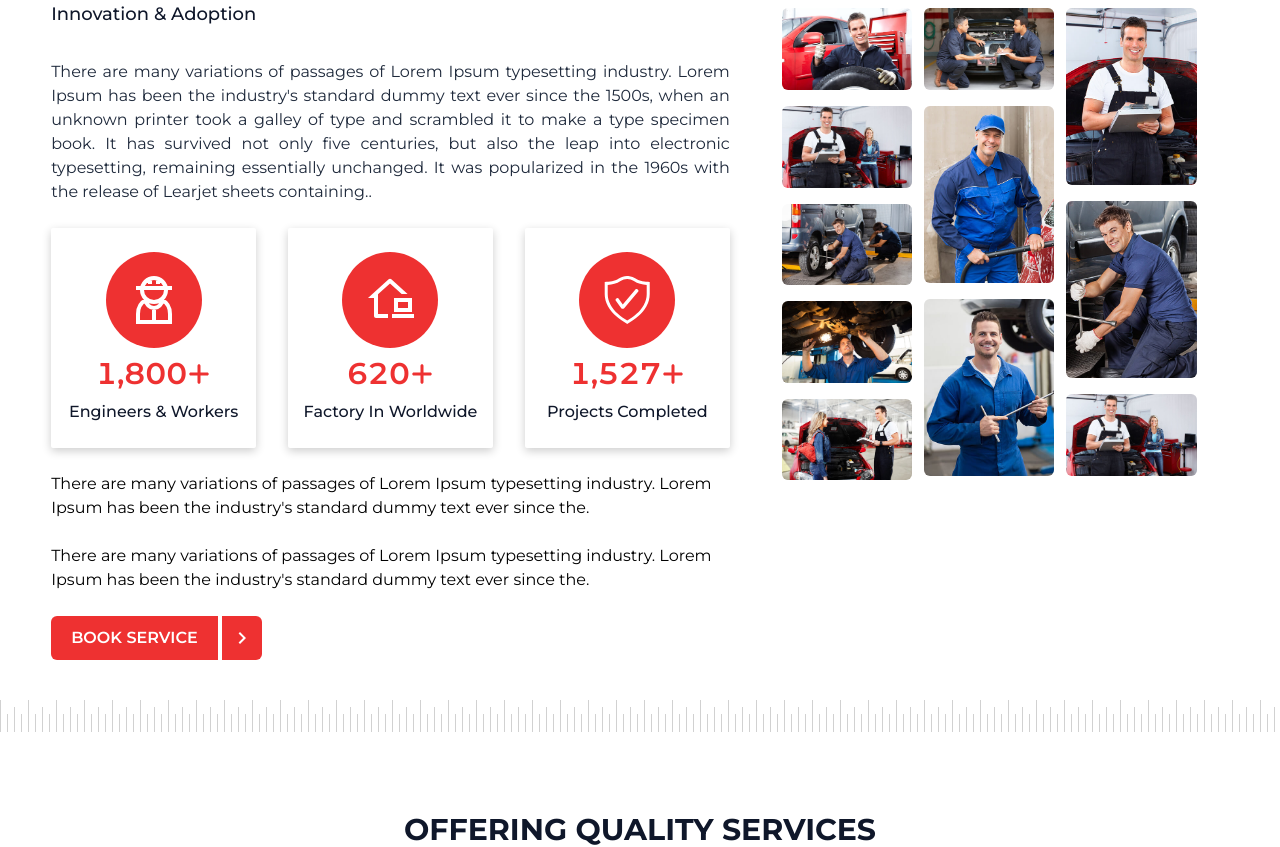
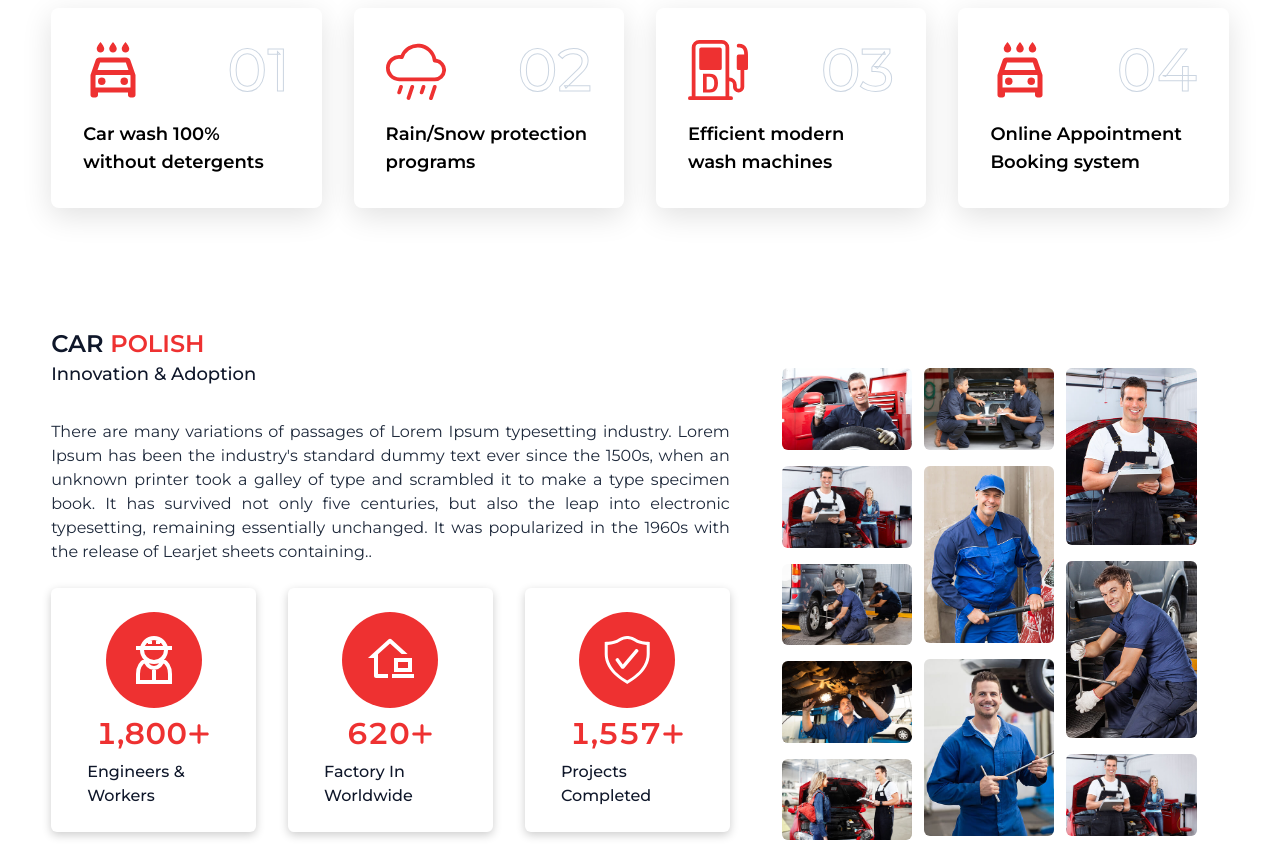
Before and after one commit to mahamudulhasan-me/autocare-client, a React (Vite) app: page / in a window 1280 px wide. Shown: the part 1000-1847 px from the top of the page. Built offline with nearby package versions, Linux system fonts and the light colour scheme.

Commit message:
add key features section

```diff
--- a/src/components/core/carousel.tsx
+++ b/src/components/core/carousel.tsx
@@ -85,7 +85,7 @@ function CarouselNavigation({
       <button
         type="button"
         className={cn(
-          "pointer-events-auto h-fit w-fit rounded-full bg-zinc-50 p-2 transition-opacity duration-300 dark:bg-zinc-950",
+          "pointer-events-auto h-fit w-fit rounded-full bg-zinc-50 p-2 transition-opacity duration-300 dark:bg-slate-900",
           alwaysShow
             ? "opacity-100"
             : "opacity-0 group-hover/hover:opacity-100",
@@ -219,7 +219,7 @@ function CarouselContent({
     }
 
     setItemsCount(itemsLength);
-  }, [itemsLength]);
+  }, [itemsLength, setItemsCount]);
 
   const onDragEnd = () => {
     const x = dragX.get();
@@ -288,5 +288,6 @@ export {
   CarouselIndicator,
   CarouselItem,
   CarouselNavigation,
+  // eslint-disable-next-line react-refresh/only-export-components
   useCarousel,
 };
--- a/src/index.css
+++ b/src/index.css
@@ -16,3 +16,12 @@ body {
 
   right: 0;
 }
+.stoke-number {
+  margin: 0;
+  font-size: 60px;
+  font-weight: 500;
+  line-height: 22px;
+  color: #000;
+  -webkit-text-fill-color: transparent;
+  -webkit-text-stroke: 1px #cbd5e1;
+}
--- a/src/pages/home/banner/Banner.tsx
+++ b/src/pages/home/banner/Banner.tsx
@@ -14,7 +14,7 @@ import BtnPrimary from "../../../components/ui/buttons/BtnPrimary";
 
 export default function Banner() {
   return (
-    <div className="relative">
+    <div className="relative z-0">
       <Carousel>
         <CarouselContent>
           <CarouselItem>
--- a/src/pages/home/carPolish/CarPolish.tsx
+++ b/src/pages/home/carPolish/CarPolish.tsx
@@ -2,9 +2,27 @@ import { GrUserWorker } from "react-icons/gr";
 import { RiHomeOfficeLine } from "react-icons/ri";
 import { VscWorkspaceTrusted } from "react-icons/vsc";
 import sectionDiv from "../../../assets/images/bg-img.png";
+import AnimatedBackground from "../../../components/core/animated-background";
 import BtnPrimary from "../../../components/ui/buttons/BtnPrimary";
 import CarPolishGallery from "./CarPolishGallery";
 import PolishCard from "./PolishCard";
+const ITEMS = [
+  {
+    count: 1800,
+    icon: <GrUserWorker />,
+    title: "Engineers & Workers",
+  },
+  {
+    count: 620,
+    icon: <RiHomeOfficeLine />,
+    title: "Factory In Worldwide",
+  },
+  {
+    count: 1557,
+    icon: <VscWorkspaceTrusted />,
+    title: "Projects Completed",
+  },
+];
 const CarPolish = () => {
   return (
     <div className="mt-20">
@@ -27,22 +45,30 @@ const CarPolish = () => {
               popularized in the 1960s with the release of Learjet sheets
               containing..
             </p>
-            <div className="grid grid-cols-3 items-center justify-between gap-x-8">
-              <PolishCard
-                count={1800}
-                icon={<GrUserWorker />}
-                title="Engineers & Workers"
-              />
-              <PolishCard
-                count={620}
-                icon={<RiHomeOfficeLine />}
-                title="Factory In Worldwide"
-              />{" "}
-              <PolishCard
-                count={1527}
-                icon={<VscWorkspaceTrusted />}
-                title="Projects Completed"
-              />
+            <div className="grid grid-cols-3 gap-x-8">
+              <AnimatedBackground
+                className="rounded-md bg-slate-800  w-full"
+                transition={{
+                  type: "spring",
+                  bounce: 0.2,
+                  duration: 0.6,
+                }}
+                enableHover
+              >
+                {ITEMS.map((item, index) => (
+                  <div
+                    key={index}
+                    data-id={`card-${index}`}
+                    className="w-full flex justify-center items-center"
+                  >
+                    <PolishCard
+                      count={item.count}
+                      icon={item.icon}
+                      title={item.title}
+                    />
+                  </div>
+                ))}
+              </AnimatedBackground>
             </div>
             <p>
               There are many variations of passages of Lorem Ipsum typesetting
--- a/src/pages/home/carPolish/PolishCard.tsx
+++ b/src/pages/home/carPolish/PolishCard.tsx
@@ -16,7 +16,7 @@ const PolishCard = ({
     setValue(count);
   }, [count]);
   return (
-    <div className="shadow-[0_3px_10px_rgb(0,0,0,0.2)] rounded-sm flex flex-col justify-center items-center py-6 space-y-2">
+    <div className="w-full shadow-[0_3px_10px_rgb(0,0,0,0.2)] rounded-md flex flex-col justify-center items-center py-6 px-9 space-y-2 group">
       <div className="size-24 rounded-full bg-primary flex justify-center items-center text-white text-5xl">
         {icon}
       </div>
@@ -31,7 +31,9 @@ const PolishCard = ({
         />
         <FaPlus size={24} />
       </div>
-      <p className=" text-slate-900 font-[500] capitalize">{title}</p>
+      <p className=" text-slate-900 font-[500] capitalize group-hover:text-white">
+        {title}
+      </p>
     </div>
   );
 };
--- a/src/pages/home/index.tsx
+++ b/src/pages/home/index.tsx
@@ -1,11 +1,14 @@
 import Banner from "./banner/Banner";
 import CarPolish from "./carPolish/CarPolish";
+import KeyFeatures from "./keyFeatures/KeyFeatures";
+
 import Services from "./services/Services";
 
 const HomePage = () => {
   return (
     <div>
       <Banner />
+      <KeyFeatures />
       <CarPolish />
       <Services />
     </div>
--- /dev/null
+++ b/src/pages/home/keyFeatures/KeyFeatureCard.tsx
@@ -0,0 +1,24 @@
+/* eslint-disable @typescript-eslint/no-explicit-any */
+const KeyFeatureCard = ({
+  number,
+  title,
+  icon: Icon,
+}: {
+  number: number;
+  title: string;
+  icon: any;
+}) => {
+  return (
+    <div className="p-8 w-full group shadow-[0_8px_30px_rgb(0,0,0,0.12)] rounded-lg ">
+      <div className="w-full flex justify-between items-center">
+        <Icon className="text-6xl text-primary" />
+        <p className="stoke-number">0{number}</p>
+      </div>
+      <h4 className="text-lg group-hover:text-white mt-5 font-semibold ">
+        {title}
+      </h4>
+    </div>
+  );
+};
+
+export default KeyFeatureCard;
--- /dev/null
+++ b/src/pages/home/keyFeatures/KeyFeatures.tsx
@@ -0,0 +1,53 @@
+import { BsCloudRain } from "react-icons/bs";
+import { MdOutlineLocalCarWash } from "react-icons/md";
+import AnimatedBackground from "../../../components/core/animated-background";
+import KeyFeatureCard from "./KeyFeatureCard";
+import { BsFuelPumpDiesel } from "react-icons/bs";
+export default function KeyFeatures() {
+  const ITEMS = [
+    {
+      id: 1,
+      icon: MdOutlineLocalCarWash,
+      title: "Car wash 100% without detergents",
+    },
+    {
+      id: 2,
+      icon: BsCloudRain,
+      title: "Rain/Snow protection programs",
+    },
+    {
+      id: 3,
+      icon: BsFuelPumpDiesel,
+      title: "Efficient modern wash machines",
+    },
+    {
+      id: 4,
+      icon: MdOutlineLocalCarWash,
+      title: "Online Appointment Booking system",
+    },
+  ];
+
+  return (
+    <div className="container mx-auto px-[4%] grid grid-cols-2 p-10 md:grid-cols-4 gap-x-8 my-20">
+      <AnimatedBackground
+        className="rounded-md bg-slate-800 z-10"
+        transition={{
+          type: "spring",
+          bounce: 0.2,
+          duration: 0.6,
+        }}
+        enableHover
+      >
+        {ITEMS.map((item, index) => (
+          <div key={index} data-id={`card-${index}`}>
+            <KeyFeatureCard
+              number={item.id}
+              title={item.title}
+              icon={item.icon}
+            />
+          </div>
+        ))}
+      </AnimatedBackground>
+    </div>
+  );
+}
```
